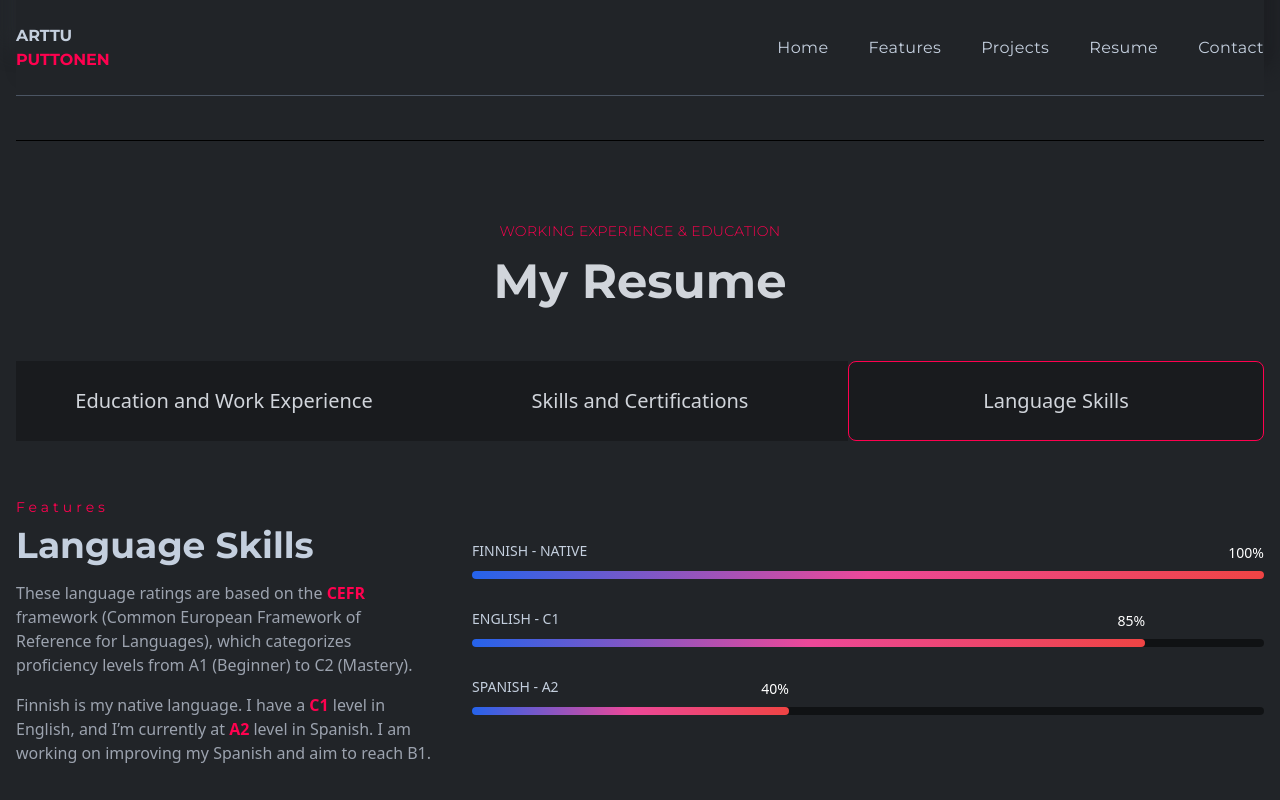
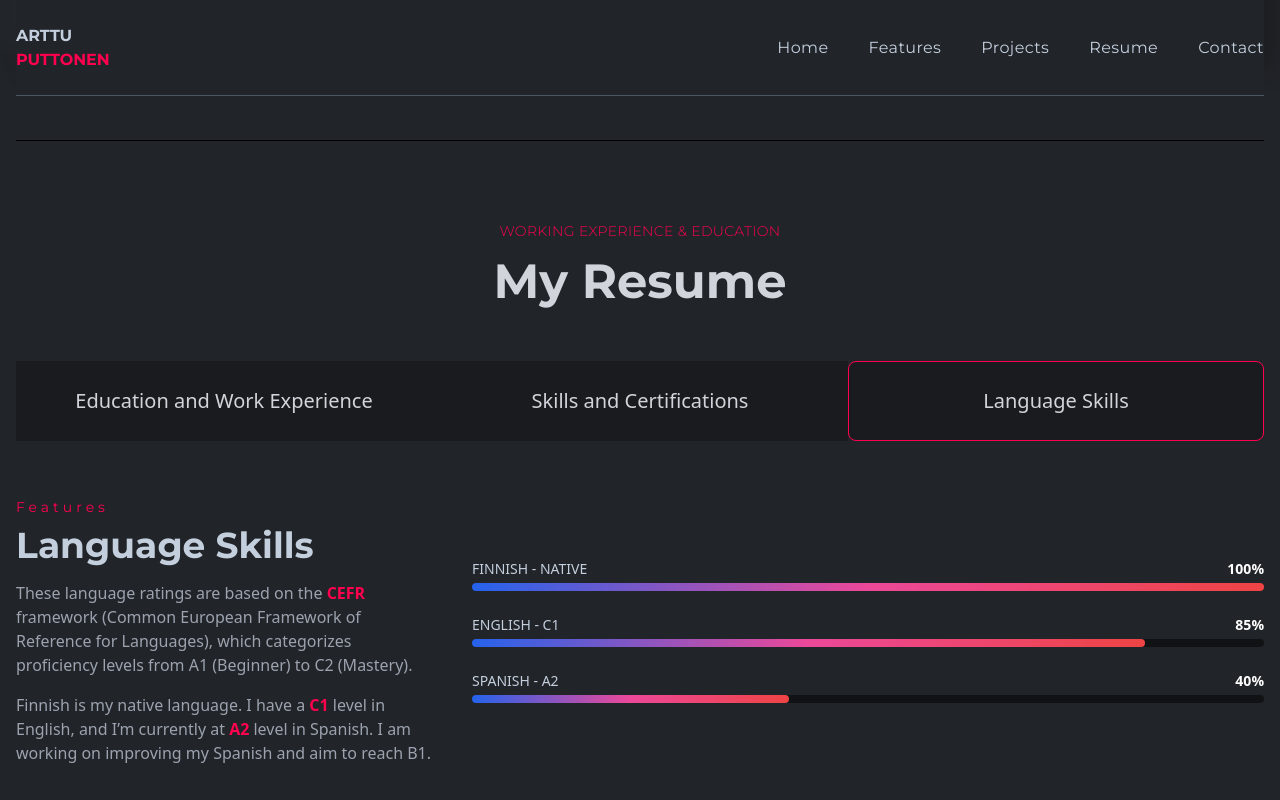
Before and after one commit to ArttuPuttonen/myPortfolio, a React (Create React App) app: page / in a window 1280 px wide. Both pictures are taken after a click on the item "Language Skills". Shown: the part 2788-3588 px from the top of the page. Built offline with nearby package versions, Linux system fonts and the light colour scheme; the HTML template or start-up script is replaced by a standard one.

Commit message:
kielet korjattu

```diff
--- a/src/components/resume/LanguageSkills.js
+++ b/src/components/resume/LanguageSkills.js
@@ -31,7 +31,7 @@ const LanguageSkills = () => {
             </div>
 
             {/* Language Skills Progress Bars */}
-            <div className="lgl:w-2/3">
+            <div className="lgl:w-2/3 w-full">
                 <div className="w-full flex flex-col gap-6">
                     {[
                         { language: "Finnish", level: "Native", percentage: "100" },
@@ -39,22 +39,21 @@ const LanguageSkills = () => {
                         { language: "Spanish", level: "A2", percentage: "40" },
                     ].map((item, index) => (
                         <div key={index} className="overflow-x-hidden">
-                            <p className="text-sm uppercase font-medium">
-                                {item.language} - {item.level}
-                            </p>
-                            <span className="w-full h-2 bg-opacity-50 bg-black inline-flex rounded-md mt-2">
-                                <motion.span
+                            <div className="flex justify-between items-center mb-1">
+                                <p className="text-sm uppercase font-medium">
+                                    {item.language} - {item.level}
+                                </p>
+                                <p className="text-sm font-semibold text-white">{item.percentage}%</p>
+                            </div>
+                            <div className="relative w-full h-2 bg-opacity-50 bg-black rounded-md">
+                                <motion.div
                                     initial={{ x: "-100%", opacity: 0 }}
                                     animate={{ x: 0, opacity: 1 }}
                                     transition={{ duration: 0.5, delay: 0.5 }}
                                     style={{ width: `${item.percentage}%` }}
-                                    className="h-full bg-gradient-to-r from-blue-600 via-pink-500 to-red-500 rounded-md relative"
-                                >
-                                    <span className="absolute -top-7 right-0 text-sm text-white">
-                                        {item.percentage}%
-                                    </span>
-                                </motion.span>
-                            </span>
+                                    className="h-full bg-gradient-to-r from-blue-600 via-pink-500 to-red-500 rounded-md"
+                                ></motion.div>
+                            </div>
                         </div>
                     ))}
                 </div>
```
